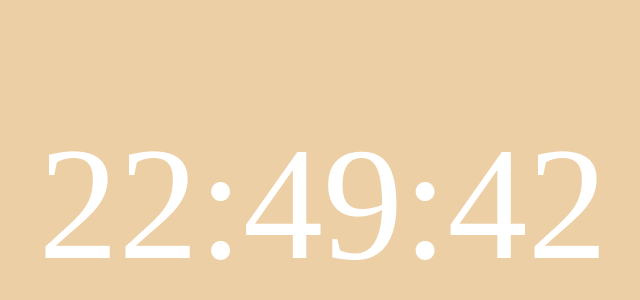
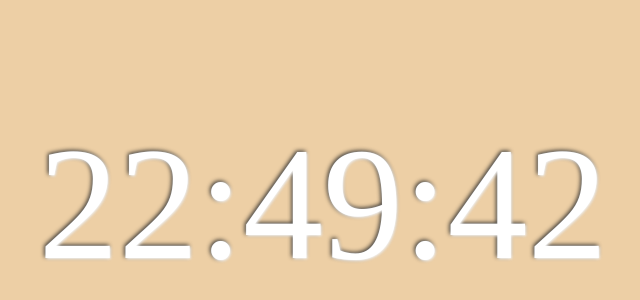
Before and after one commit to SkaveRat/colorclock, a plain HTML site: page index.html in a window 1280 px wide. Shown: the part 56-356 px from the top of the page, without its empty margins (317-957 px from the left). Drawn offline with Linux system fonts and the light colour scheme.

Commit message:
added textshadow

```diff
--- a/css/style.css
+++ b/css/style.css
@@ -10,6 +10,10 @@ body {
 }
 
 #time {
+    text-shadow: 1px 1px 3px #fff,
+                -1px -1px 4px #222,
+                0px 0px 1px #fff
+                ;
     color: #fff;
     font-size: 10em;
 }
```
